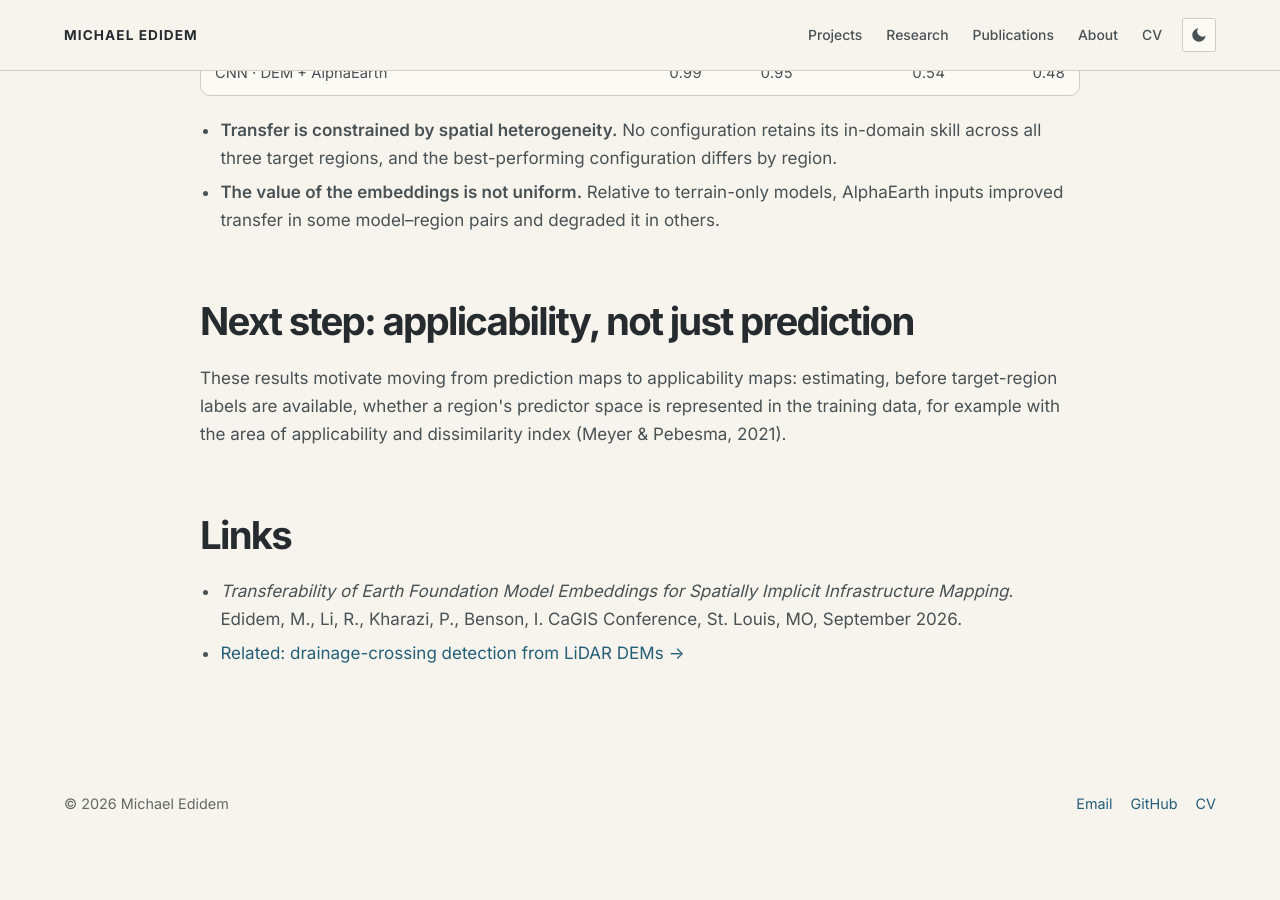
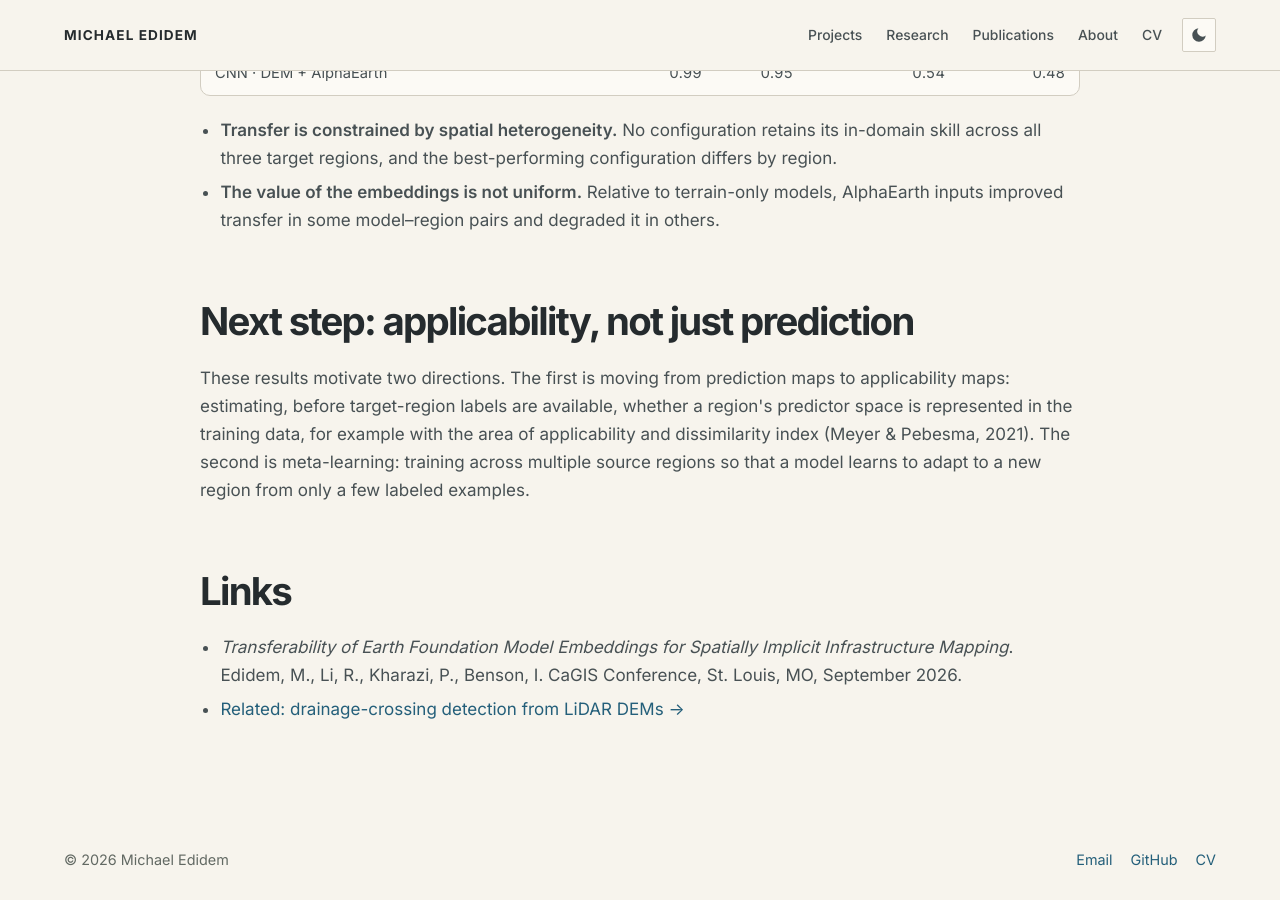
Before and after one commit to mikedidem/medidem, a Jekyll site: the page built from _pages/projects/foundation-model-transfer.html, in a window 1280 px wide and 900 px high, scrolled down 2837 px. Built offline with Jekyll 4.4.1, drawn with Linux system fonts in a browser that asks for light colours; before the commit the page ends 3681 px from its top, so only the background shows below that.

Commit message:
Add meta-learning as a future direction

```diff
--- a/_pages/projects/foundation-model-transfer.html
+++ b/_pages/projects/foundation-model-transfer.html
@@ -59,7 +59,7 @@ description: "Do models built on AlphaEarth foundation-model embeddings still fi
     </ul>
 
     <h2>Next step: applicability, not just prediction</h2>
-    <p>These results motivate moving from prediction maps to applicability maps: estimating, before target-region labels are available, whether a region's predictor space is represented in the training data, for example with the area of applicability and dissimilarity index (Meyer &amp; Pebesma, 2021).</p>
+    <p>These results motivate two directions. The first is moving from prediction maps to applicability maps: estimating, before target-region labels are available, whether a region's predictor space is represented in the training data, for example with the area of applicability and dissimilarity index (Meyer &amp; Pebesma, 2021). The second is meta-learning: training across multiple source regions so that a model learns to adapt to a new region from only a few labeled examples.</p>
 
     <h2>Links</h2>
     <ul>
```
